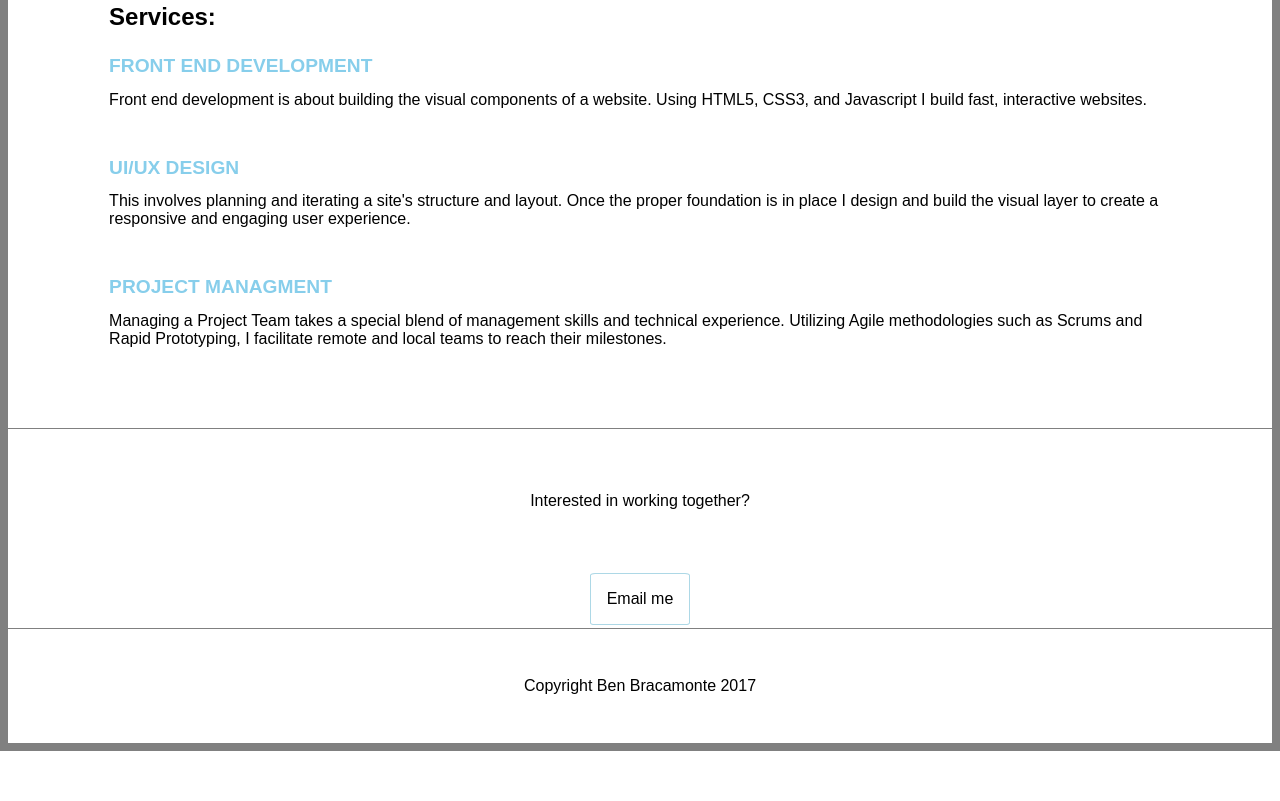
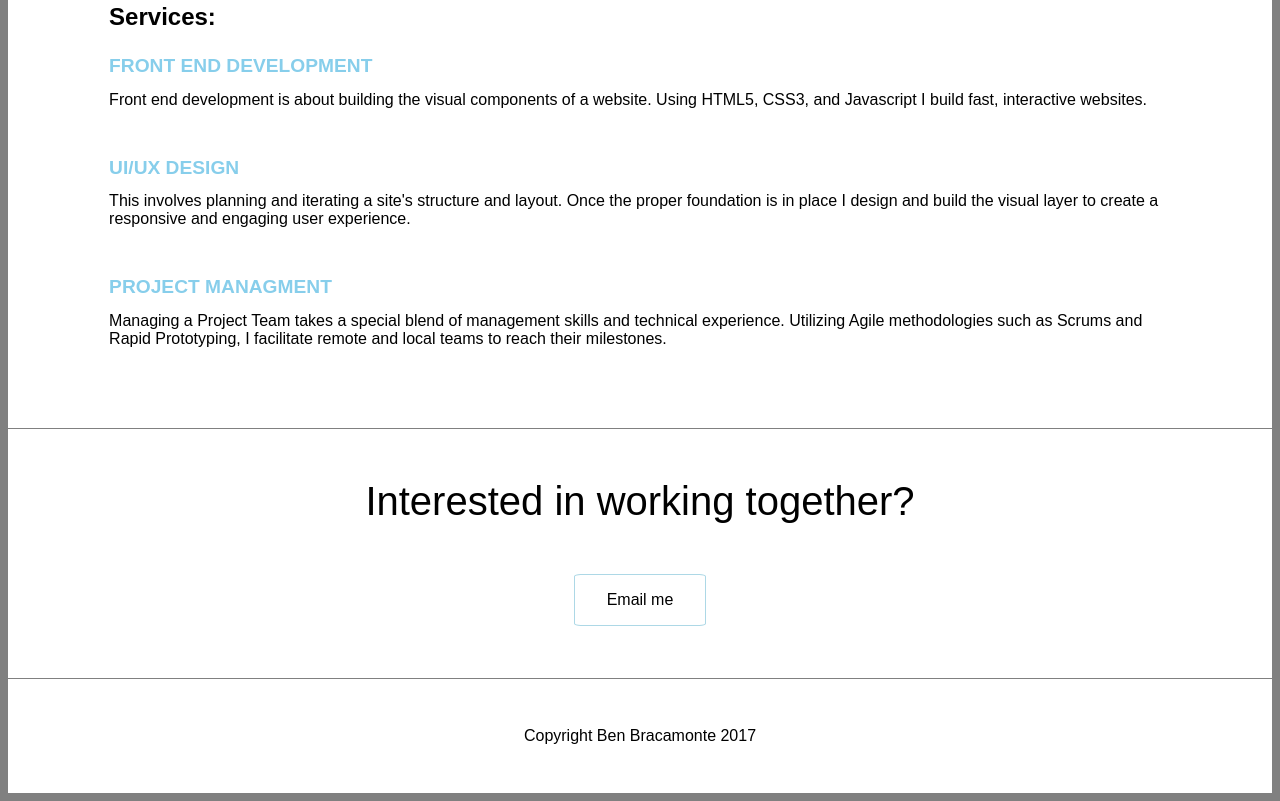
Before and after one commit to brac/portfolio, a plain HTML site: page index.html in a window 1280 px wide. Shown: the part 1501-2302 px from the top of the page. Before the commit the page ends 2252 px from the top, so only its background shows below. Drawn offline with nearby package versions, Linux system fonts and the light colour scheme.

Commit message:
Typo pass 2

```diff
--- a/styles.css
+++ b/styles.css
@@ -33,7 +33,14 @@ html{box-sizing: border-box;}
 .main-services-highlight{
   color: skyblue;
   font-size: 1.2em;
+}
 
+.footer-title{
+  font-size: 2.5em;
+}
+
+.footer-copyright{
+  font-weight: 100;
 }
 
 /* STRUCTURE ---------------------------------------*/
@@ -67,8 +74,16 @@ html{box-sizing: border-box;}
 
   }
 
+  .header-nav-item{
+    padding-bottom: .2em;
+  }
+
+  .header-nav-item:hover{
+    border-bottom: 2px solid skyblue;
+  }
+
   .header-nav-item:not(:last-child){
-    padding-right: 2.5em;
+    margin-right: 2em;
   }
 
   .header-nav-social{
@@ -130,15 +145,15 @@ html{box-sizing: border-box;}
   display: flex;
   flex-direction: column;
   align-items: center;
-  height: 200px;
+  height: 250px;
 }
 
   .footer-title{
-    padding: 5% 0 5% 0;
+    padding: 50px 0 50px 0;
   }
 
   .footer-email-button{
-    padding: 1em;
+    padding: 1em 2em 1em 2em;
     border: 1px solid lightblue;
     border-radius: 5%;
   }
```
